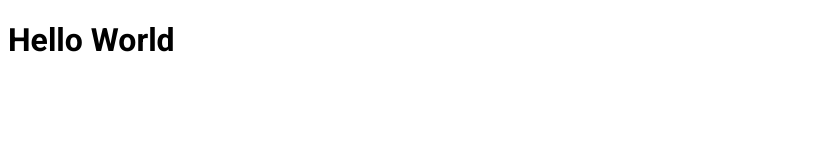
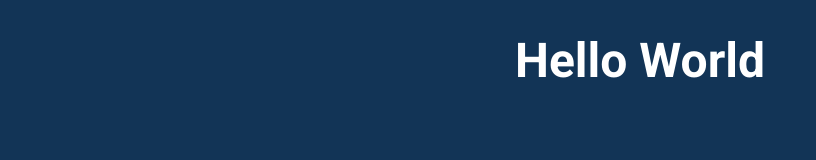
Before and after one commit to Munter/font-demo, a website: page src/index.html in a window 1280 px wide. Shown: the whole page, without its empty margins (0-816 px from the left). Drawn offline with Linux system fonts and the light colour scheme.

Commit message:
Style the page slightly

```diff
--- a/src/index.html
+++ b/src/index.html
@@ -7,7 +7,14 @@
     <link rel="stylesheet" type="text/css" href="https://fonts.googleapis.com/css?family=Roboto:700">
 
     <style>
+        body {
+            background: #123456;
+        }
+
         h1 {
+            text-align: center;
+            color: white;
+            font-size: 300%;
             font-family: Roboto;
         }
     </style>
```
